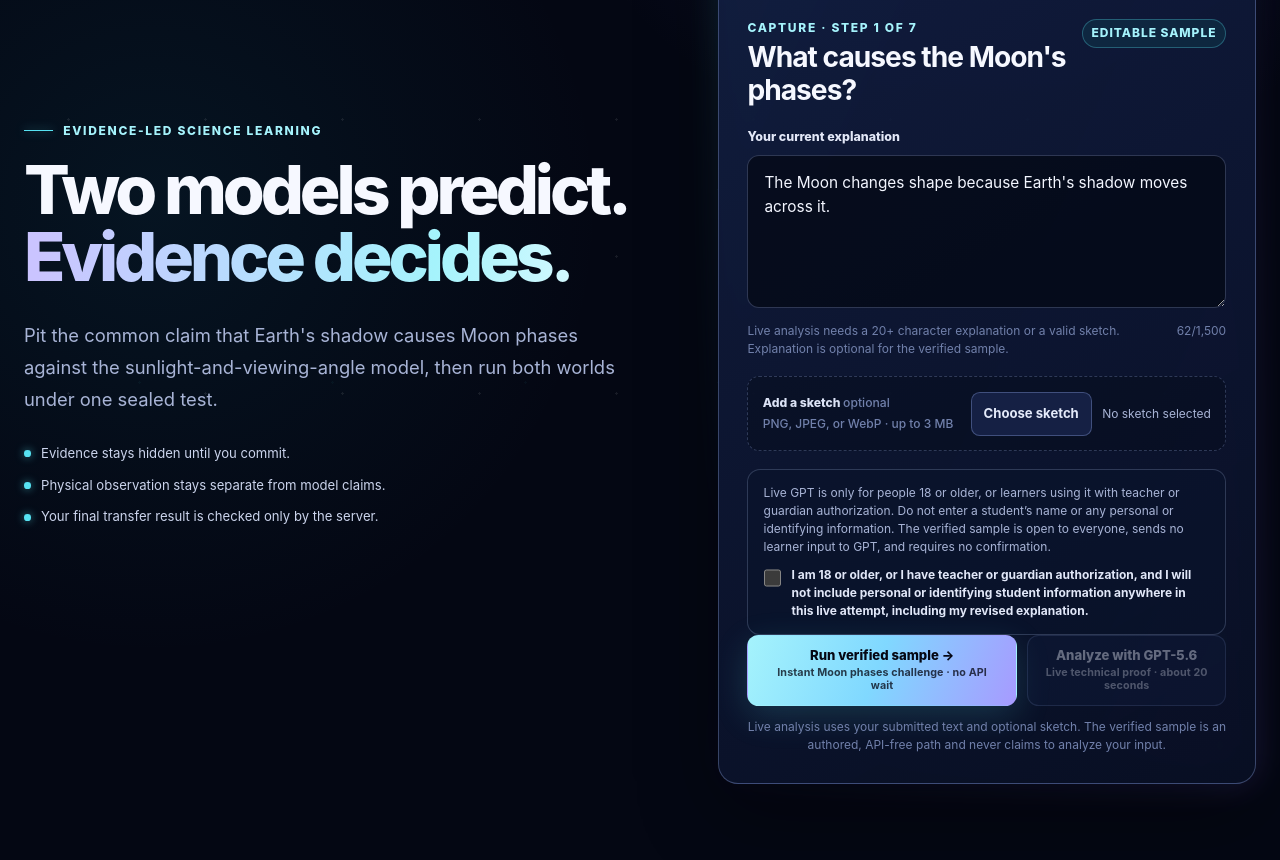
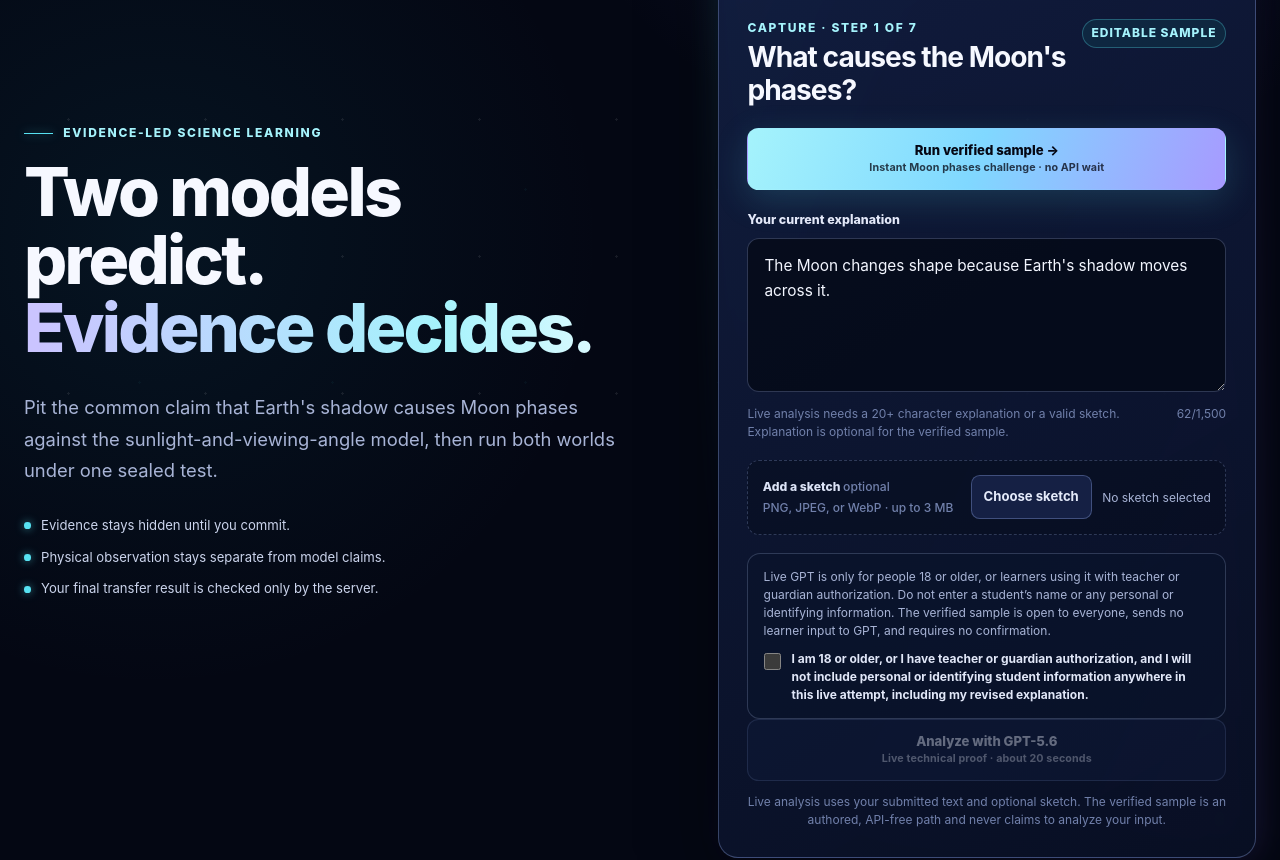
Before and after one commit to Yasei-no-otoko/ModelDuel, a Next.js app: page / in a window 1280 px wide. Shown: the part 360-1220 px from the top of the page. Built offline with nearby package versions, Linux system fonts and the light colour scheme.

Commit message:
fix(design): prioritize verified path and distinct outcomes

```diff
--- a/src/app/globals.css
+++ b/src/app/globals.css
@@ -15,6 +15,7 @@
   --gold: #ffd76a;
   --green: #72efc3;
   --danger: #ff9eaa;
+  --display-font: "Avenir Next Condensed", "Avenir Next", "Segoe UI Variable Display", ui-sans-serif, -apple-system, BlinkMacSystemFont, "Segoe UI", sans-serif;
   --max-width: 1240px;
 }
 
@@ -297,6 +298,14 @@ dd {
   line-height: 0.99;
 }
 
+.capture-copy h1,
+.stage-heading-block h1,
+.trace-hero h1 {
+  font-family: var(--display-font);
+  letter-spacing: -0.04em;
+  line-height: 1;
+}
+
 .capture-copy h1 {
   margin-top: 1rem;
   font-size: clamp(3.2rem, 5.3vw, 5.2rem);
@@ -670,6 +679,15 @@ textarea:disabled {
   gap: 0.65rem;
 }
 
+.capture-actions-verified,
+.capture-actions-live {
+  grid-template-columns: 1fr;
+}
+
+.capture-actions-verified {
+  margin-bottom: 1.35rem;
+}
+
 .capture-actions .primary-button,
 .capture-actions .secondary-button {
   min-height: 62px;
@@ -2171,6 +2189,10 @@ textarea:disabled {
     display: none;
   }
 
+  .capture-actions-verified {
+    display: none;
+  }
+
   .error-actions {
     align-items: stretch;
     flex-direction: column;
--- a/src/components/modelduel/ModelDuelExperience.tsx
+++ b/src/components/modelduel/ModelDuelExperience.tsx
@@ -907,12 +907,31 @@ export function ModelDuelExperience() {
                 );
               })}
             </fieldset>
-            <div className="card-heading">
+              <div className="card-heading">
                 <div>
                   <p className="micro-label">Capture · step 1 of 7</p>
                 <h2>{scenarioContent.capturePrompt}</h2>
                 </div>
                 <span className="sample-pill">Editable sample</span>
+              </div>
+              <div className="capture-actions capture-actions-verified">
+                <button
+                  className="primary-button full-button capture-card-verified-action"
+                  type="submit"
+                  disabled={!hydrationReady || analysisPending}
+                  data-hydrated={hydrationReady ? "true" : "false"}
+                >
+                  {!hydrationReady
+                    ? "Preparing challenge…"
+                    : analysisPending && analysisAttempt === "verified-sample"
+                      ? "Loading verified sample…"
+                      : (
+                          <>
+                            <span>Run verified sample <span aria-hidden="true">→</span></span>
+                            <small>Instant {scenarioContent.label} challenge · no API wait</small>
+                          </>
+                        )}
+                </button>
               </div>
               <label htmlFor="learner-explanation">Your current explanation</label>
               <textarea
@@ -993,24 +1012,7 @@ export function ModelDuelExperience() {
                 </label>
               </div>
 
-              <div className="capture-actions">
-                <button
-                  className="primary-button full-button capture-card-verified-action"
-                  type="submit"
-                  disabled={!hydrationReady || analysisPending}
-                  data-hydrated={hydrationReady ? "true" : "false"}
-                >
-                  {!hydrationReady
-                    ? "Preparing challenge…"
-                    : analysisPending && analysisAttempt === "verified-sample"
-                      ? "Loading verified sample…"
-                      : (
-                          <>
-                            <span>Run verified sample <span aria-hidden="true">→</span></span>
-                            <small>Instant {scenarioContent.label} challenge · no API wait</small>
-                          </>
-                        )}
-                </button>
+              <div className="capture-actions capture-actions-live">
                 <button
                   className="secondary-button full-button"
                   type="button"
```
Also changed, not shown: 1 other file (tests, documents, lock files or other folders).
